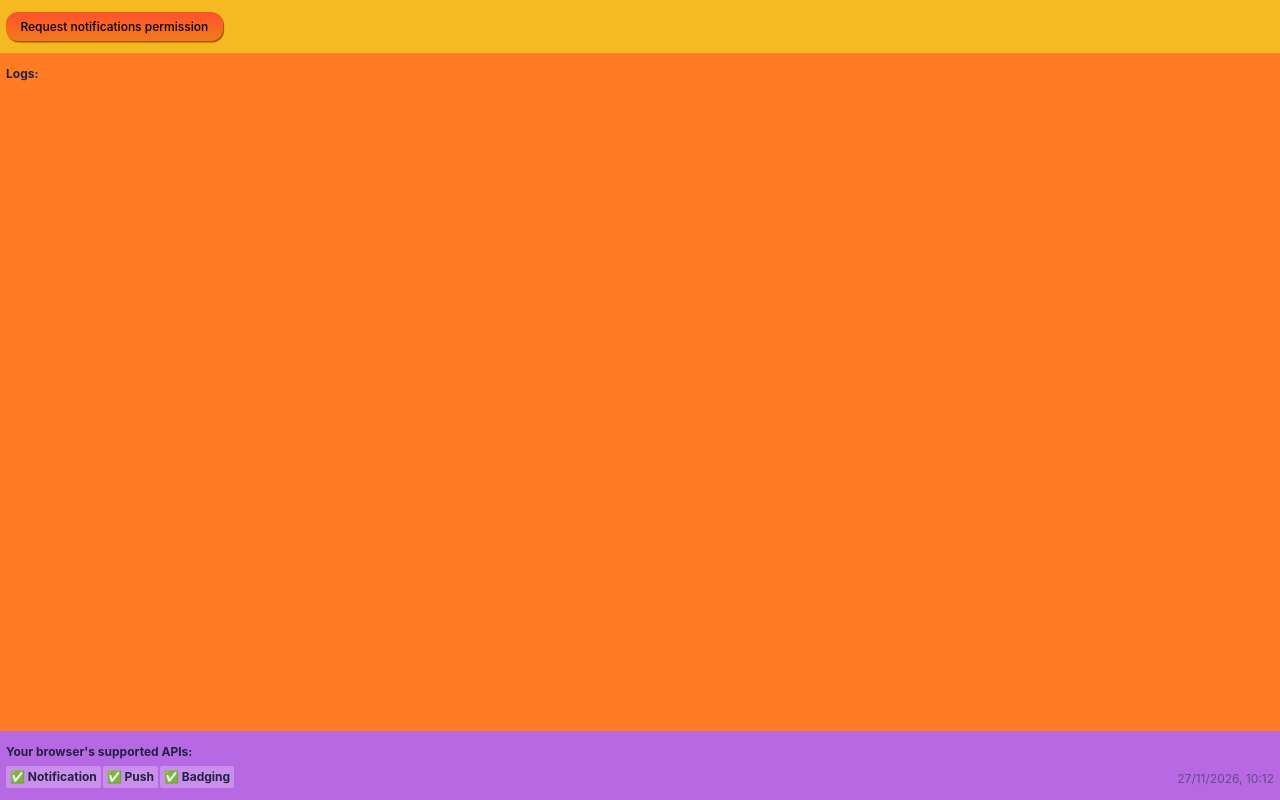
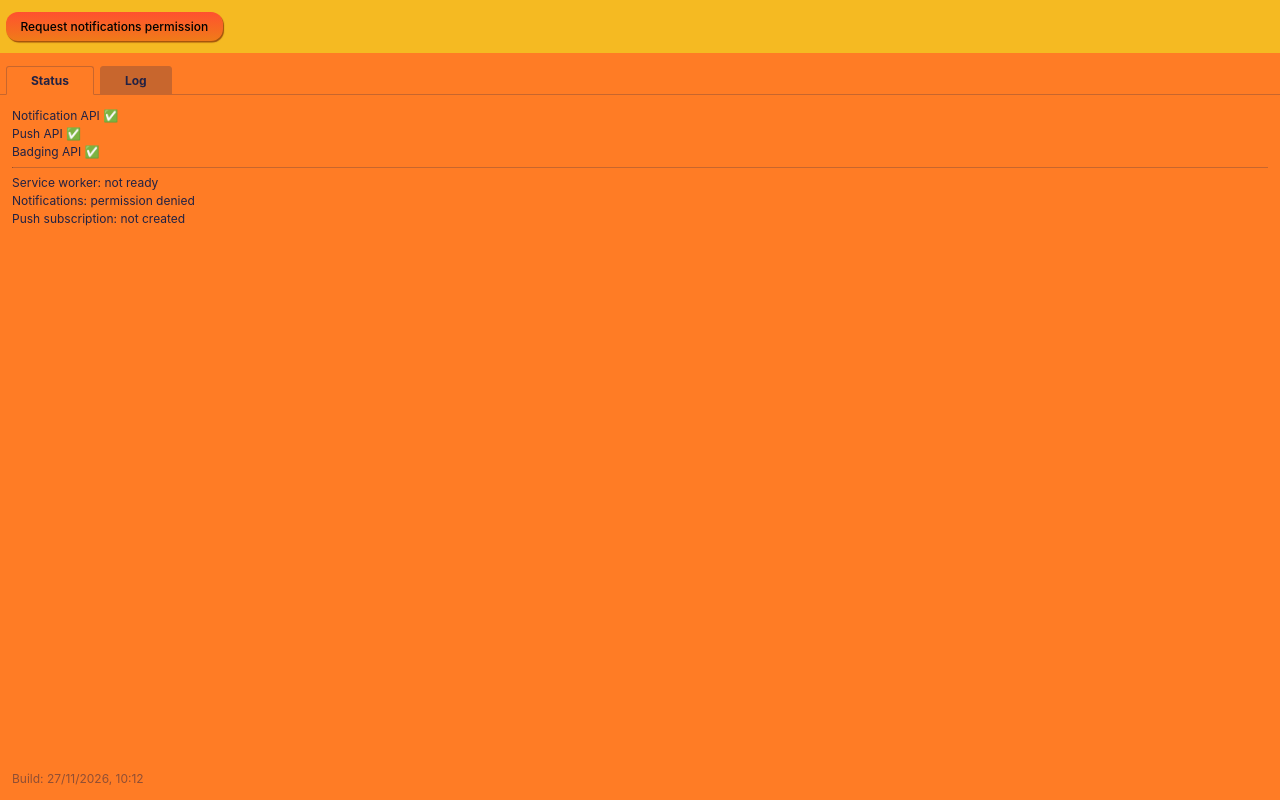
Before and after one commit to arusak/rockstar-pwa-push, a React (Vite) app: page / in a window 1280 px wide. Built offline with nearby package versions, Linux system fonts and the light colour scheme.

Commit message:
extended status display

```diff
--- a/src/App.module.css
+++ b/src/App.module.css
@@ -4,6 +4,8 @@
   height: 100vh;
   display: grid;
   grid-template-rows: auto 1fr auto;
+
+  --border-color: #c8662d;
 }
 
 .buttons {
@@ -18,32 +20,45 @@
   aspect-ratio: 1;
 }
 
-.log {
-  overflow: auto;
+.tabContainer {
 }
 
-.support {
-  background: hsl(278, 68%, 65%);
-  padding: 0.5rem 0.5rem 1rem;
-  display: grid;
-  grid-template-columns: 1fr auto;
+.tabSelect {
+  display: flex;
+  gap: 0.5rem;
+  border-block-end: thin solid var(--border-color);
+  padding-inline: 0.5rem;
+  padding-block-start: 1rem;
 }
 
-.apis {
-  display: flex;
-  gap: 2px
+.tabContent {
+  padding: 0.5rem;
 }
 
-.api {
-  background: rgb(255 255 255 / 25%);
-  border-radius: 2px;
-  padding: 2px 4px;
+.tabContent.hidden {
+  display: none;
+}
+
+.tabButton {
+  position: relative;
+  inset-block-start: 1px;
+  appearance: none;
+  color: var(--text-color);
   font-weight: bold;
+  border: thin solid var(--border-color);
+  border-start-start-radius: 0.25rem;
+  border-start-end-radius: 0.25rem;
+  padding-inline: 2rem;
+  padding-block: 0.5rem;
+  background: var(--border-color);
+}
+
+.tabButton.selected {
+  background: transparent;
+  border-block-end: 1px solid var(--bg-color);
 }
 
 .build {
+  padding: 1rem;
   opacity: 0.5;
-  grid-row: 1/3;
-  grid-column: 2/2;
-  align-self: end;
 }
--- a/src/App.tsx
+++ b/src/App.tsx
@@ -1,11 +1,13 @@
 import React, { useState, useEffect } from 'react';
 import { LogView } from 'components/LogView/LogView';
 import s from 'App.module.css';
-import { Check } from 'components/Check/Check';
+import { StatusView } from 'components/StatusView/StatusView';
 
 function App() {
   const [showRequestButton, setShowRequestButton] = useState(!(window.Notification?.permission === 'granted'));
   const [permissionGranted, setPermissionGranted] = useState(window.Notification?.permission === 'granted');
+
+  const [tab, setTab] = useState<'status' | 'log'>('status');
 
   useEffect(() => {
     document.addEventListener('visibilitychange', async () => {
@@ -54,28 +56,29 @@ function App() {
   return (
     <div className={s.wrapper}>
       <div className={s.buttons}>
-        {showRequestButton && <button onClick={requestNotificationPermission}>
+        {showRequestButton && <button className={'button'} onClick={requestNotificationPermission}>
           Request notifications permission
         </button>}
-        {permissionGranted && <button onClick={sendLocalNotification}>
+        {permissionGranted && <button className={'button'} onClick={sendLocalNotification}>
           Show local notification
         </button>}
-        {permissionGranted && <button onClick={requestPush}>
+        {permissionGranted && <button className={'button'} onClick={requestPush}>
           Request push from server
         </button>}
       </div>
 
-      <LogView className={s.log}/>
+      <div className={s.tabContainer}>
+        <div className={s.tabSelect}>
+          <button className={`${s.tabButton} ${tab === 'status' && s.selected}`}
+                  onClick={() => setTab('status')}>Status
+          </button>
+          <button className={`${s.tabButton} ${tab === 'log' && s.selected}`} onClick={() => setTab('log')}>Log</button>
+        </div>
+        <div className={`${s.tabContent} ${tab !== 'status' ? s.hidden : ''}`}><StatusView/></div>
+        <div className={`${s.tabContent} ${tab !== 'log' ? s.hidden : ''}`}><LogView/></div>
+      </div>
 
-      <div className={s.support}>
-        <h1>Your browser's supported APIs:</h1>
-        <div className={s.apis}>
-          <div className={s.api}><Check checked={'Notification' in window}/> Notification</div>
-          <div className={s.api}><Check checked={'PushManager' in window}/> Push</div>
-          <div className={s.api}><Check checked={'setAppBadge' in window.navigator}/> Badging</div>
-        </div>
-        <div className={s.build}>{import.meta.env.VITE_BUILD}</div>
-      </div>
+      <div className={s.build}>Build: {import.meta.env.VITE_BUILD}</div>
     </div>
   );
 }
--- a/src/components/LogView/LogView.module.css
+++ b/src/components/LogView/LogView.module.css
@@ -1,3 +1,8 @@
 .wrapper {
   padding: 0.5rem;
 }
+
+.content {
+  overflow: auto;
+  white-space: break-spaces;
+}
--- a/src/components/LogView/LogView.tsx
+++ b/src/components/LogView/LogView.tsx
@@ -1,11 +1,7 @@
 import { useEffect, useState, FC } from 'react';
 import s from './LogView.module.css';
 
-type Props = {
-  className: string
-}
-
-export const LogView: FC<Props> = ({ className }) => {
+export const LogView: FC = () => {
   const [entries, setEntries] = useState<string[]>([]);
 
   useEffect(() => {
@@ -22,7 +18,6 @@ export const LogView: FC<Props> = ({ className }) => {
   }, []);
 
   return <div className={s.wrapper}>
-    <h1>Logs:</h1>
-    <div className={className} style={{ whiteSpace: 'break-spaces' }}>{entries.join('\n')}</div>
+    <div className={s.content}>{entries.join('\n')}</div>
   </div>;
 };
--- /dev/null
+++ b/src/components/StatusView/StatusView.module.css
@@ -0,0 +1,3 @@
+.wrapper {
+  padding: 0.5rem;
+}
--- /dev/null
+++ b/src/components/StatusView/StatusView.tsx
@@ -0,0 +1,48 @@
+import React, { FC, useEffect, useState } from 'react';
+
+import s from './StatusView.module.css';
+import { Check } from 'components/Check/Check';
+
+const permissionStatus:Record<NotificationPermission,string> = {
+  default: 'haven\'t requested a permission',
+  denied: 'permission denied',
+  granted: 'permission granted',
+}
+
+export const StatusView: FC = () => {
+  const [swReady, setSwReady] = useState(false);
+  const [hasPushSubscription, setPushSubscription] = useState(false);
+
+   useEffect(() => {
+    navigator.serviceWorker.ready.then(()=>setSwReady(true))
+    navigator.serviceWorker.getRegistration().then(reg=>reg?.pushManager.getSubscription()).then((sub)=>setPushSubscription(!!sub))
+  }, []);
+
+  useEffect(() => {
+    const messageHandler = async (event: MessageEvent) => {
+      const logMessage = event.data;
+      if (logMessage.type === 'SUB') {
+        const reg = await navigator.serviceWorker.getRegistration()
+        const sub = reg?.pushManager.getSubscription()
+        setPushSubscription(!!sub)
+      }
+    };
+
+    navigator.serviceWorker.addEventListener('message', messageHandler);
+
+    return () => navigator.serviceWorker.removeEventListener('message', messageHandler);
+  }, []);
+
+
+  return (
+    <div className={s.wrapper}>
+      <div className={s.api}>Notification API <Check checked={'Notification' in window}/></div>
+      <div className={s.api}>Push API <Check checked={'PushManager' in window}/></div>
+      <div className={s.api}>Badging API <Check checked={'setAppBadge' in window.navigator}/></div>
+      <hr/>
+      <div>Service worker: {swReady ? 'ready' : 'not ready'}</div>
+      <div>Notifications: {window.Notification ? permissionStatus[window.Notification.permission] : 'not supported'}</div>
+      <div>Push subscription: {hasPushSubscription ? 'created' : 'not created'}</div>
+    </div>
+  );
+};
--- a/src/index.css
+++ b/src/index.css
@@ -1,11 +1,15 @@
 :root {
+  --text-color: #224;
+  --bg-color: #ff7c25;
+
   font-family: Inter, 'Segoe UI', system-ui, Avenir, Helvetica, Arial, sans-serif;
   line-height: 1.5;
   font-weight: 400;
   font-size: 12px;
+  height: 100%;
 
-  color: #224;
-  background-color: #ff7c25;
+  color: var(--text-color);
+  background-color: var(--bg-color);
 
   font-synthesis: none;
   text-rendering: optimizeLegibility;
@@ -16,10 +20,8 @@
 
 body {
   margin: 0;
-  display: flex;
-  place-items: center;
   min-width: 320px;
-  min-height: 100vh;
+  height: 100%;
   /* prevent zooming and panning */
   touch-action: none;
 }
@@ -31,13 +33,22 @@ h1 {
 }
 
 button {
+  font-size: 1em;
+  font-family: inherit;
+  cursor: pointer;
+}
+
+button:focus,
+button:focus-visible {
+  outline: 4px auto white;
+  outline-color: -webkit-focus-ring-color;
+}
+
+.button {
   border-radius: 12px;
   border: none;
   padding: 0.6em 1.2em;
-  font-size: 1em;
   font-weight: 500;
-  font-family: inherit;
-  cursor: pointer;
   background-image: linear-gradient(to top, #FF512F 0%, #f07a19 51%, #FF512F 100%);
   background-size: auto 200%;
   transition: 0.5s;
@@ -45,16 +56,16 @@ button {
   box-shadow: 1px 1.5px 1px rgba(140, 55, 6, 0.8);
 }
 
-button:hover {
+
+.button:hover {
   background-position: bottom center;
 }
 
-button:focus,
-button:focus-visible {
-  outline: 4px auto -webkit-focus-ring-color;
+hr {
+  border-color: var(--border-color);
+  border-block-start: none;
 }
 
 #root {
-  width: 100vw;
-  height: 100vh;
+  height: 100%;
 }
```
Also changed, not shown: src/service-worker.ts (+8 -3 lines).
